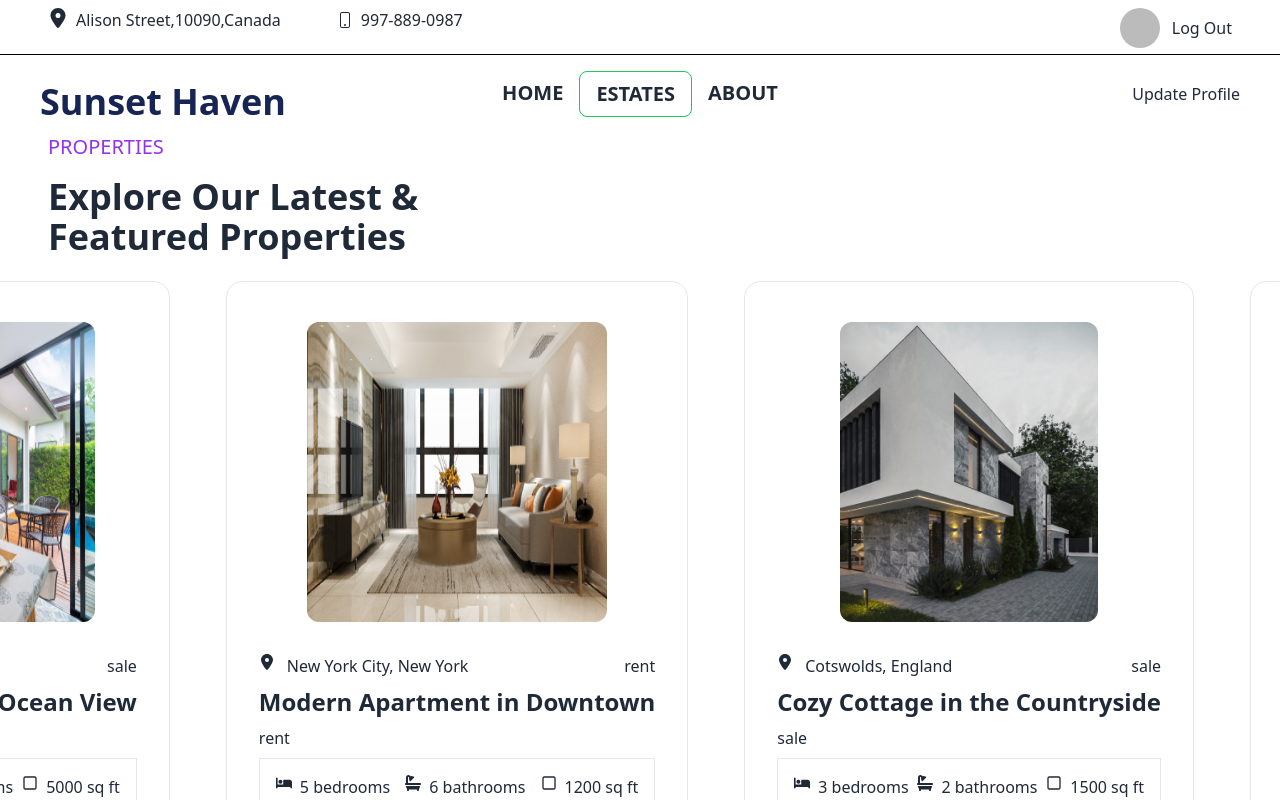
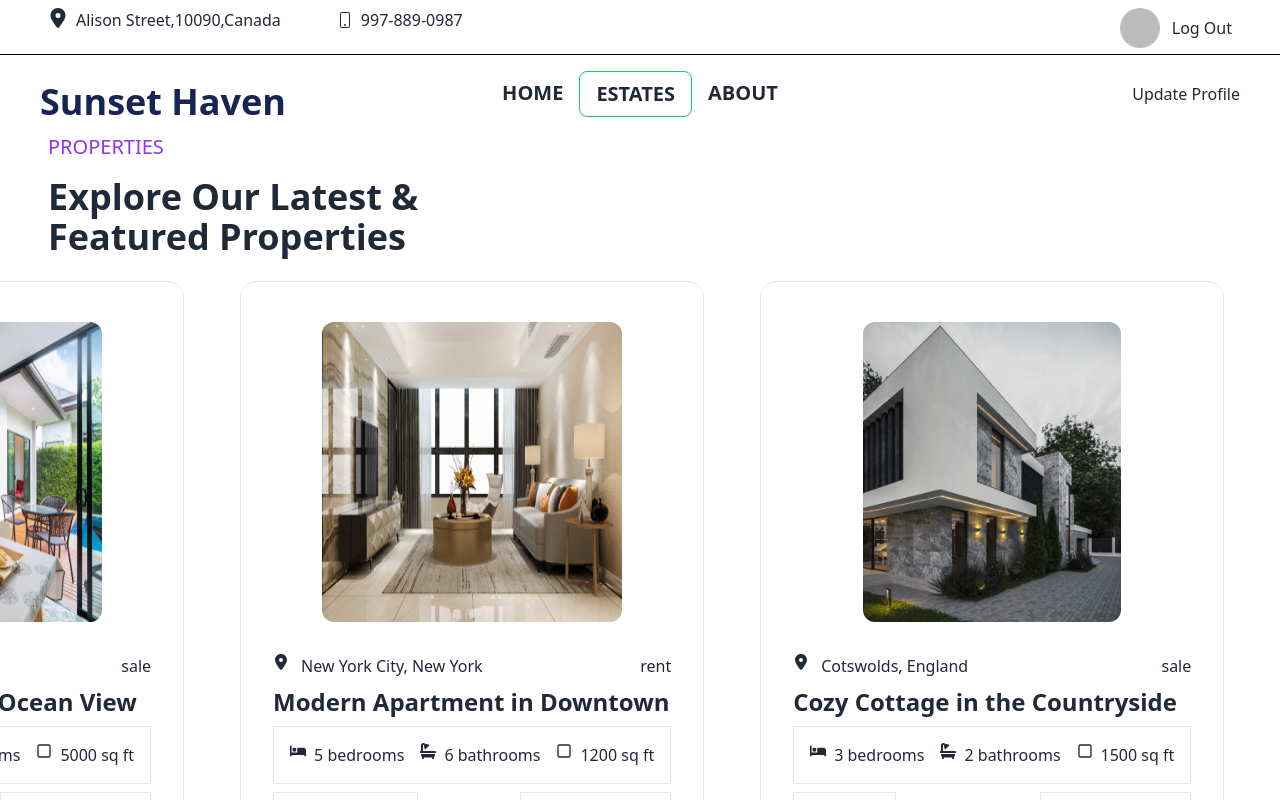
Before and after one commit to Robiul178/Sunset-Haven, a React (Vite) app: page /estates in a window 1280 px wide. Shown: the top 800 px of the page. Built offline with nearby package versions, Linux system fonts and the light colour scheme; no server answers; sample sign-in values are in the browser's storage.

Commit message:
add loading

```diff
--- a/src/Componant/Pages/ShowEstates/ShowEstates.jsx
+++ b/src/Componant/Pages/ShowEstates/ShowEstates.jsx
@@ -21,8 +21,8 @@ const ShowEstates = ({ estates }) => {
                         <h2>{status}</h2>
                     </span>
                     <h2 className="card-title text-2xl">{estate_title}</h2>
-                    <h2>{status}</h2>
-                    <div className="flex justify-between border p-4">
+
+                    <div className="flex justify-between border p-4 gap-4">
                         <span className="flex gap-2">
                             <FaBed />
                             {bedrooms} bedrooms
--- a/src/Componant/PrivateRoute/PrivateRoute.jsx
+++ b/src/Componant/PrivateRoute/PrivateRoute.jsx
@@ -4,9 +4,14 @@ import { Navigate, useLocation } from "react-router-dom";
 
 
 const PrivateRoute = ({ children }) => {
-    const { user, setReload } = useContext(AuthContext);
+    const { user, reload } = useContext(AuthContext);
     const location = useLocation();
 
+    if (reload) {
+        return <>
+            <span className="loading loading-ring loading-lg"></span>
+        </>
+    }
     if (!user) {
         return <Navigate to='/login' state={location.pathname} />
     }
--- a/src/main.jsx
+++ b/src/main.jsx
@@ -33,9 +33,8 @@ const router = createBrowserRouter([
       },
       {
         path: '/about',
-        element: <PrivateRoute>
+        element:
           <About></About>
-        </PrivateRoute>
       },
       {
         path: '/login',
```
